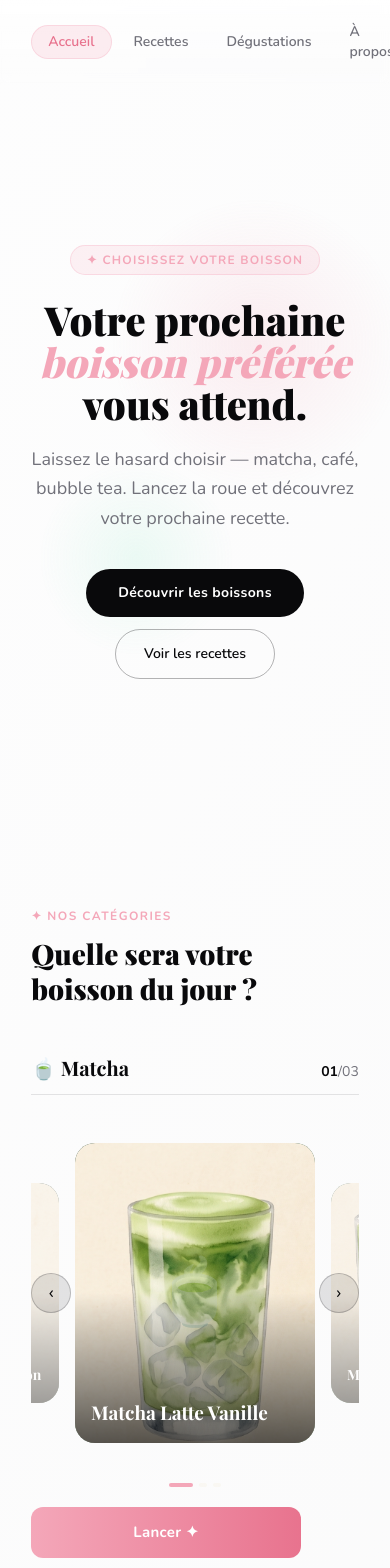
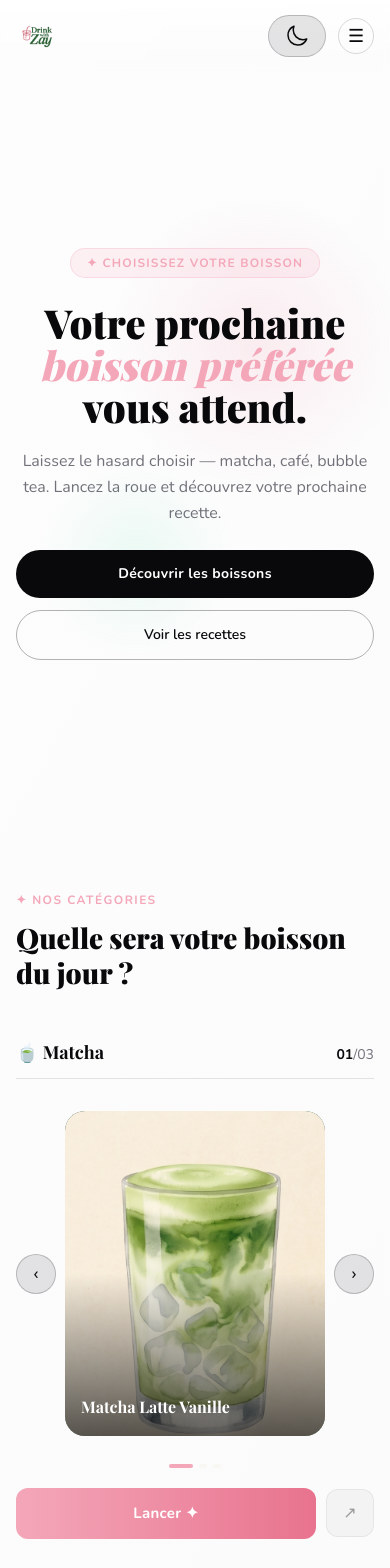
Before and after one commit to Kouceyla/DrinkwithZayy, a React (Vite) app: page / in a window 390 px wide. Shown: the top 1568 px of the page. Built offline with nearby package versions, Linux system fonts and the light colour scheme; a web font is replaced by a local one.

Commit message:
refactor: adjust padding and margins for improved layout across multiple components

```diff
--- a/src/App.jsx
+++ b/src/App.jsx
@@ -30,7 +30,7 @@ function HomePage() {
         onDiscoverClick={() => document.getElementById("roues")?.scrollIntoView({ behavior: "smooth" })}
       />
 
-      <section id="roues" className="px-[8vw] pt-16 pb-20">
+      <section id="roues" className="px-4 md:px-[8vw] pt-12 md:pt-16 pb-16 md:pb-20">
         <ScrollReveal>
           <p className="text-xs font-bold tracking-[.12em] uppercase text-brand-pink mb-3">✦ Nos catégories</p>
           <h2 className="font-serif text-[clamp(1.75rem,3.5vw,2.75rem)] font-black text-foreground leading-tight mb-12 max-w-lg">
--- a/src/components/DrinkCarousel.jsx
+++ b/src/components/DrinkCarousel.jsx
@@ -1,4 +1,4 @@
-import React, { useState } from "react";
+import React, { useState, useEffect } from "react";
 import { toast } from "sonner";
 import { motion } from "framer-motion";
 
@@ -22,6 +22,13 @@ function DrinkCarousel({ id, title, emoji, items, onDrinkSelected }) {
   const [dir, setDir] = useState(1);
   const [spinning, setSpinning] = useState(false);
   const [settled, setSettled] = useState(false);
+  const [vw, setVw] = useState(() => typeof window !== "undefined" ? window.innerWidth : 768);
+
+  useEffect(() => {
+    const fn = () => setVw(window.innerWidth);
+    window.addEventListener("resize", fn, { passive: true });
+    return () => window.removeEventListener("resize", fn);
+  }, []);
 
   const go = (idx, d = 1) => { if (!spinning) { setDir(d); setCur(((idx % n) + n) % n); } };
 
@@ -44,48 +51,62 @@ function DrinkCarousel({ id, title, emoji, items, onDrinkSelected }) {
     });
   };
 
+  const isMobile = vw < 640;
   const slots = [(cur - 1 + n) % n, cur, (cur + 1) % n];
+  const cW = isMobile ? Math.min(vw - 96, 260) : 240;
+  const cH = isMobile ? Math.round(cW * 1.25) : 300;
 
   return (
     <div className="w-full">
-      <div className="flex items-baseline justify-between pb-3 border-b border-foreground/10 mb-7">
-        <span className="font-serif text-xl font-bold text-foreground">{emoji} {title}</span>
+      <div className="flex items-baseline justify-between pb-3 border-b border-foreground/10 mb-6">
+        <span className="font-serif text-lg md:text-xl font-bold text-foreground">{emoji} {title}</span>
         <span className="text-sm text-muted-foreground">
           <span className="text-foreground font-bold">{String(cur + 1).padStart(2, "0")}</span>
           /{String(n).padStart(2, "0")}
         </span>
       </div>
 
-      <div className="relative flex items-center justify-center h-[340px] overflow-hidden">
+      {/* Carousel */}
+      <div className="relative flex items-center justify-center overflow-hidden"
+        style={{ height: isMobile ? cH + 16 : 340 }}>
         <Arrow side="l" onClick={() => go(cur - 1, -1)} disabled={spinning} />
-        <div className="flex items-center justify-center gap-4 w-full px-12">
-          {slots.map((idx, pos) => {
+
+        <div className={`flex items-center justify-center w-full ${isMobile ? "px-10" : "gap-4 px-12"}`}>
+          {(isMobile ? [1] : [0, 1, 2]).map((pos) => {
+            const idx = slots[pos];
             const center = pos === 1;
             return (
               <motion.div key={center ? `c-${cur}` : `${pos}-${idx}`}
                 className="relative flex-shrink-0 rounded-[20px] overflow-hidden cursor-pointer"
                 style={{ background: pals[idx % pals.length], zIndex: center ? 3 : 2 }}
                 initial={center ? { x: dir * 80, opacity: 0.3 } : false}
-                animate={{ x: 0, width: center ? 240 : 170, height: center ? 300 : 220, opacity: center ? 1 : 0.55 }}
+                animate={{ x: 0, width: center ? cW : 170, height: center ? cH : 220, opacity: center ? 1 : 0.55 }}
                 transition={{ duration: 0.35, ease: [0.34, 1.2, 0.64, 1] }}
                 onClick={() => { if (pos === 0) go(cur - 1, -1); if (pos === 2) go(cur + 1, 1); }}>
                 <img src={items[idx].image} alt={items[idx].name}
                   className="absolute inset-0 w-full h-full object-cover"
                   onError={(e) => { e.currentTarget.style.display = "none"; }} />
-                <div className="absolute inset-0 flex items-center justify-center" style={{ fontSize: center ? "4rem" : "2.5rem", opacity: 0.25 }}>{emoji}</div>
-                <div className="absolute inset-0" style={{ background: "linear-gradient(to top,rgba(0,0,0,.65) 0%,transparent 50%)" }} />
+                <div className="absolute inset-0 flex items-center justify-center"
+                  style={{ fontSize: center ? (isMobile ? "3rem" : "4rem") : "2.5rem", opacity: 0.25 }}>{emoji}</div>
+                <div className="absolute inset-0"
+                  style={{ background: "linear-gradient(to top,rgba(0,0,0,.65) 0%,transparent 50%)" }} />
                 {center && (
                   <div className="absolute inset-0 pointer-events-none overflow-hidden" style={{ zIndex: 5 }}>
-                    <div className="absolute top-0 bottom-0 w-1/3" style={{ background: "linear-gradient(90deg,transparent,rgba(255,255,255,.07),transparent)", animation: "shimmer 3.5s ease-in-out infinite" }} />
+                    <div className="absolute top-0 bottom-0 w-1/3"
+                      style={{ background: "linear-gradient(90deg,transparent,rgba(255,255,255,.07),transparent)", animation: "shimmer 3.5s ease-in-out infinite" }} />
                   </div>
                 )}
                 <div className="absolute bottom-0 left-0 right-0 p-4 z-10">
-                  <span className="font-serif font-bold text-white leading-tight" style={{ fontSize: center ? "1.1875rem" : ".875rem" }}>{items[idx].name}</span>
+                  <span className="font-serif font-bold text-white leading-tight"
+                    style={{ fontSize: center ? (isMobile ? "1rem" : "1.1875rem") : ".875rem" }}>
+                    {items[idx].name}
+                  </span>
                 </div>
               </motion.div>
             );
           })}
         </div>
+
         <Arrow side="r" onClick={() => go(cur + 1, 1)} disabled={spinning} />
       </div>
 
@@ -102,7 +123,7 @@ function DrinkCarousel({ id, title, emoji, items, onDrinkSelected }) {
           {spinning ? "En cours..." : "Lancer ✦"}
         </button>
         <button
-          className={`share-button w-12 h-12 flex items-center justify-center rounded-xl bg-foreground/[.08] border border-foreground/15 text-foreground hover:bg-foreground/[.18] transition-all ${settled ? "visible" : ""}`}
+          className={`w-12 h-12 flex items-center justify-center rounded-xl bg-foreground/[.08] border border-foreground/15 text-foreground hover:bg-foreground/[.18] transition-all ${settled ? "opacity-100" : "opacity-40"}`}
           onClick={() => settled && window.open(`https://twitter.com/intent/tweet?text=${encodeURIComponent(`Je viens de tirer "${items[cur].name}" sur Drink with Zay ! 🍹`)}`, "_blank")}>
           ↗
         </button>
--- a/src/components/HeroSection.jsx
+++ b/src/components/HeroSection.jsx
@@ -17,7 +17,7 @@ function HeroSection({ onDiscoverClick }) {
   }, []);
 
   return (
-    <section className="relative min-h-screen grid grid-cols-1 md:grid-cols-2 items-center px-[8vw] gap-12 overflow-hidden pt-20">
+    <section className="relative min-h-screen grid grid-cols-1 md:grid-cols-2 items-center px-4 md:px-[8vw] gap-8 md:gap-12 overflow-hidden pt-16 md:pt-20">
 
       {/* Orbes ambiants */}
       <div className="absolute top-1/4 left-1/4 w-72 h-72 rounded-full pointer-events-none"
@@ -39,16 +39,16 @@ function HeroSection({ onDiscoverClick }) {
           <em className="italic text-brand-pink">boisson préférée</em><br />
           vous attend.
         </motion.h1>
-        <motion.p variants={fadeUp} className="text-muted-foreground text-lg leading-relaxed mb-9 max-w-md mx-auto md:mx-0">
+        <motion.p variants={fadeUp} className="text-muted-foreground text-base md:text-lg leading-relaxed mb-6 md:mb-9 max-w-md mx-auto md:mx-0">
           Laissez le hasard choisir — matcha, café, bubble tea. Lancez la roue et découvrez votre prochaine recette.
         </motion.p>
-        <motion.div variants={fadeUp} className="flex gap-3 flex-wrap items-center justify-center md:justify-start">
+        <motion.div variants={fadeUp} className="flex flex-col sm:flex-row gap-3 items-stretch sm:items-center justify-center md:justify-start">
           <button onClick={onDiscoverClick}
-            className="bg-foreground text-background rounded-full px-8 py-3.5 text-sm font-bold tracking-wide hover:bg-brand-pink hover:text-white transition-all hover:-translate-y-0.5 hover:shadow-lg hover:shadow-brand-pink/30">
+            className="bg-foreground text-background rounded-full px-8 py-3.5 text-sm font-bold tracking-wide hover:bg-brand-pink hover:text-white transition-all hover:-translate-y-0.5 hover:shadow-lg hover:shadow-brand-pink/30 text-center">
             Découvrir les boissons
           </button>
           <Link to="/recettes"
-            className="border border-foreground/30 text-foreground rounded-full px-7 py-3.5 text-sm font-semibold hover:border-foreground hover:bg-foreground/10 transition-all">
+            className="border border-foreground/30 text-foreground rounded-full px-7 py-3.5 text-sm font-semibold hover:border-foreground hover:bg-foreground/10 transition-all text-center">
             Voir les recettes
           </Link>
         </motion.div>
--- a/src/components/NavBar.jsx
+++ b/src/components/NavBar.jsx
@@ -1,5 +1,6 @@
 import React, { useEffect, useState } from "react";
 import { NavLink } from "react-router-dom";
+import { motion, AnimatePresence } from "framer-motion";
 import ThemeToggle from "./ThemeToggle";
 
 const links = [
@@ -11,6 +12,7 @@ const links = [
 
 function NavBar({ sticky = false }) {
   const [scrolled, setScrolled] = useState(false);
+  const [open, setOpen] = useState(false);
 
   useEffect(() => {
     if (!sticky) return;
@@ -19,7 +21,13 @@ function NavBar({ sticky = false }) {
     return () => window.removeEventListener("scroll", fn);
   }, [sticky]);
 
-  const base = sticky
+  useEffect(() => {
+    const fn = () => { if (window.innerWidth >= 768) setOpen(false); };
+    window.addEventListener("resize", fn);
+    return () => window.removeEventListener("resize", fn);
+  }, []);
+
+  const bar = sticky
     ? `fixed top-0 left-0 right-0 z-50 transition-all duration-300 ${
         scrolled
           ? "bg-background/95 backdrop-blur-md shadow-sm border-b border-foreground/10"
@@ -27,38 +35,67 @@ function NavBar({ sticky = false }) {
       }`
     : "sticky top-0 z-50 bg-background/95 backdrop-blur-sm border-b border-foreground/10";
 
+  const linkCls = ({ isActive }) =>
+    `px-4 py-1.5 rounded-full text-sm font-semibold transition-all duration-200 ${
+      isActive
+        ? "bg-brand-pink/20 text-brand-pink-dark dark:text-brand-pink border border-brand-pink/30"
+        : "text-muted-foreground hover:text-foreground hover:bg-foreground/8"
+    }`;
+
+  const mobileLinkCls = ({ isActive }) =>
+    `px-4 py-3 rounded-xl text-base font-semibold transition-all ${
+      isActive
+        ? "bg-brand-pink/15 text-brand-pink border border-brand-pink/20"
+        : "text-muted-foreground hover:text-foreground hover:bg-foreground/8"
+    }`;
+
   return (
-    <nav className={`${base} flex items-center justify-between px-[8vw] py-[14px]`}>
-      <NavLink to="/">
-        <img
-          src="/images/logo.png"
-          alt="Drink with Zay"
-          className="h-14 dark:brightness-[1.3] transition-all"
-        />
-      </NavLink>
+    <nav className={bar}>
+      <div className="flex items-center justify-between px-4 md:px-[8vw] py-[14px]">
+        <NavLink to="/" onClick={() => setOpen(false)}>
+          <img src="/images/logo.png" alt="Drink with Zay"
+            className="h-11 md:h-14 dark:brightness-[1.3] transition-all" />
+        </NavLink>
 
-      <div className="flex items-center gap-1.5">
-        {links.map(({ to, label, exact }) => (
-          <NavLink
-            key={to}
-            to={to}
-            end={exact}
-            className={({ isActive }) =>
-              `px-4 py-1.5 rounded-full text-sm font-semibold transition-all duration-200 ${
-                isActive
-                  ? "bg-brand-pink/20 text-brand-pink-dark dark:text-brand-pink border border-brand-pink/30"
-                  : "text-muted-foreground hover:text-foreground hover:bg-foreground/8"
-              }`
-            }
-          >
-            {label}
-          </NavLink>
-        ))}
+        {/* Desktop */}
+        <div className="hidden md:flex items-center gap-1.5">
+          {links.map(({ to, label, exact }) => (
+            <NavLink key={to} to={to} end={exact} className={linkCls}>{label}</NavLink>
+          ))}
+          <div className="ml-2"><ThemeToggle /></div>
+        </div>
 
-        <div className="ml-2">
+        {/* Mobile controls */}
+        <div className="flex md:hidden items-center gap-3">
           <ThemeToggle />
+          <button onClick={() => setOpen((v) => !v)}
+            className="w-9 h-9 flex items-center justify-center rounded-full bg-foreground/8 border border-foreground/15 text-foreground transition-all hover:bg-foreground/15"
+            aria-label={open ? "Fermer le menu" : "Ouvrir le menu"}>
+            <span className="text-lg leading-none">{open ? "✕" : "☰"}</span>
+          </button>
         </div>
       </div>
+
+      {/* Mobile dropdown */}
+      <AnimatePresence>
+        {open && (
+          <motion.div
+            initial={{ opacity: 0, height: 0 }}
+            animate={{ opacity: 1, height: "auto" }}
+            exit={{ opacity: 0, height: 0 }}
+            transition={{ duration: 0.22, ease: [0.22, 1, 0.36, 1] }}
+            className="md:hidden overflow-hidden bg-background/98 backdrop-blur-md border-b border-foreground/10">
+            <div className="px-4 py-3 flex flex-col gap-1">
+              {links.map(({ to, label, exact }) => (
+                <NavLink key={to} to={to} end={exact}
+                  onClick={() => setOpen(false)} className={mobileLinkCls}>
+                  {label}
+                </NavLink>
+              ))}
+            </div>
+          </motion.div>
+        )}
+      </AnimatePresence>
     </nav>
   );
 }
--- a/src/pages/AProposPage.jsx
+++ b/src/pages/AProposPage.jsx
@@ -16,7 +16,7 @@ function AProposPage() {
       <CursorGlow />
       <NavBar />
 
-      <main className="px-[8vw] py-20 max-w-3xl mx-auto">
+      <main className="px-4 md:px-[8vw] py-12 md:py-20 max-w-3xl mx-auto">
         <motion.div initial="hidden" animate="visible" variants={stagger} className="flex flex-col gap-8">
 
           <motion.div variants={fadeUp}>
@@ -36,8 +36,8 @@ function AProposPage() {
             Ce site, c'est ma façon de partager cette passion — tester des boissons, que ce soit dans un coffee shop découvert au hasard d'une balade ou dans ma propre cuisine un dimanche matin. J'aime autant l'expérience d'un endroit bien pensé que le plaisir de reproduire une recette chez moi et de la peaufiner jusqu'à ce qu'elle soit exactement comme je la veux.
           </motion.p>
 
-          <motion.div variants={fadeUp} className="rounded-2xl bg-brand-pink/10 border border-brand-pink/20 p-7 flex flex-col gap-3">
-            <p className="font-serif text-2xl font-black text-foreground">Barista à mes heures perdues ☕</p>
+          <motion.div variants={fadeUp} className="rounded-2xl bg-brand-pink/10 border border-brand-pink/20 p-5 md:p-7 flex flex-col gap-3">
+            <p className="font-serif text-xl md:text-2xl font-black text-foreground">Barista à mes heures perdues ☕</p>
             <p className="text-muted-foreground leading-relaxed">
               J'ai appris à me faire mes propres lattes, à maîtriser la mousse de lait, à doser le sirop au millilitre près. Ce que j'aime dans le fait de préparer soi-même ses boissons, c'est qu'on devient exigeante — et qu'on ne peut plus jamais accepter quelque chose de médiocre sans le remarquer.
             </p>
--- a/src/pages/DegustationsPage.jsx
+++ b/src/pages/DegustationsPage.jsx
@@ -200,7 +200,7 @@ function DegustationsPage() {
 
       <NavBar />
 
-      <main className="px-[8vw] py-16">
+      <main className="px-4 md:px-[8vw] py-12 md:py-16">
         <motion.div initial="hidden" animate="visible" variants={stagger} className="mb-10">
           <motion.p variants={fadeUp} className="text-xs font-bold tracking-[.12em] uppercase text-brand-pink mb-3">
             ✦ Journal de dégustation
@@ -208,7 +208,7 @@ function DegustationsPage() {
           <motion.h1 variants={fadeUp} className="font-serif text-[clamp(2rem,4vw,3.5rem)] font-black text-foreground leading-tight mb-4 max-w-xl">
             Boissons goûtées
           </motion.h1>
-          <motion.p variants={fadeUp} className="text-muted-foreground text-lg max-w-lg">
+          <motion.p variants={fadeUp} className="text-muted-foreground text-base md:text-lg max-w-lg">
             Nos découvertes dans les coffee shops — notées par Zay et Kouceyla.
           </motion.p>
         </motion.div>
--- a/src/pages/RecipesPage.jsx
+++ b/src/pages/RecipesPage.jsx
@@ -1,9 +1,8 @@
 import React, { useState } from "react";
-import { Link } from "react-router-dom";
 import { motion } from "framer-motion";
 import { wheelData } from "../wheelData";
 import { ThemeProvider } from "../components/ThemeProvider";
-import ThemeToggle from "../components/ThemeToggle";
+import NavBar from "../components/NavBar";
 import ScrollReveal from "../components/ScrollReveal";
 import CursorGlow from "../components/CursorGlow";
 import { RecipeCard } from "../components/RecipeCard";
@@ -33,31 +32,30 @@ function RecipesPage() {
   return (
     <ThemeProvider>
       <CursorGlow />
-      <nav className="sticky top-0 z-50 flex items-center justify-between px-[8vw] py-[18px] bg-background/95 backdrop-blur-sm border-b border-foreground/10">
-        <Link to="/">
-          <img src="/images/logo.png" alt="Drink with Zay" className="h-16 dark:brightness-[1.3] transition-all" />
-        </Link>
-        <div className="flex items-center gap-4">
-          <Link to="/" className="text-sm font-semibold text-muted-foreground hover:text-foreground transition-colors">← Les roues</Link>
-          <ThemeToggle />
-        </div>
-      </nav>
+      <NavBar />
 
-      <main className="px-[8vw] py-16">
+      <main className="px-4 md:px-[8vw] py-12 md:py-16">
         <motion.div initial="hidden" animate="visible" variants={stagger}>
-          <motion.p variants={fadeUp} className="text-xs font-bold tracking-[.12em] uppercase text-brand-pink mb-3">✦ Toutes les recettes</motion.p>
-          <motion.h1 variants={fadeUp} className="font-serif text-[clamp(2rem,4vw,3.5rem)] font-black text-foreground leading-tight mb-4 max-w-xl">Explorez nos créations</motion.h1>
-          <motion.p variants={fadeUp} className="text-muted-foreground text-lg mb-8 max-w-lg">Toutes les recettes pour reproduire vos boissons préférées chez vous.</motion.p>
+          <motion.p variants={fadeUp} className="text-xs font-bold tracking-[.12em] uppercase text-brand-pink mb-3">
+            ✦ Toutes les recettes
+          </motion.p>
+          <motion.h1 variants={fadeUp}
+            className="font-serif text-[clamp(2rem,6vw,3.5rem)] font-black text-foreground leading-tight mb-4 max-w-xl">
+            Explorez nos créations
+          </motion.h1>
+          <motion.p variants={fadeUp} className="text-muted-foreground text-base md:text-lg mb-8 max-w-lg">
+            Toutes les recettes pour reproduire vos boissons préférées chez vous.
+          </motion.p>
 
-          <motion.div variants={fadeUp} className="flex gap-3 flex-wrap mb-12">
+          <motion.div variants={fadeUp} className="flex flex-col sm:flex-row gap-3 mb-12">
             <input
-              type="search" placeholder="Rechercher une boisson..." value={query}
+              type="search" placeholder="Rechercher une boisson…" value={query}
               onChange={(e) => setQuery(e.target.value)}
-              className="flex-1 min-w-[200px] bg-card border border-border/30 rounded-full px-5 py-2.5 text-sm text-foreground placeholder:text-muted-foreground focus:outline-none focus:border-brand-pink/50 transition-colors"
+              className="flex-1 bg-card border border-border/30 rounded-full px-5 py-2.5 text-sm text-foreground placeholder:text-muted-foreground focus:outline-none focus:border-brand-pink/50 transition-colors"
             />
             <button
               onClick={() => setShowFavs((v) => !v)}
-              className={`rounded-full px-5 py-2.5 text-sm font-semibold transition-all ${
+              className={`rounded-full px-5 py-2.5 text-sm font-semibold transition-all whitespace-nowrap ${
                 showFavs
                   ? "bg-brand-pink text-white shadow-lg shadow-brand-pink/30"
                   : "bg-card border border-border/30 text-muted-foreground hover:border-brand-pink/40"
@@ -69,17 +67,19 @@ function RecipesPage() {
         </motion.div>
 
         {filtered.length === 0 ? (
-          <p className="text-center text-muted-foreground py-20 font-serif italic text-lg">Aucune boisson trouvée…</p>
+          <p className="text-center text-muted-foreground py-20 font-serif italic text-lg">
+            Aucune boisson trouvée…
+          </p>
         ) : (
-          <div className="flex flex-col gap-16">
+          <div className="flex flex-col gap-12 md:gap-16">
             {filtered.map((cat) => (
               <div key={cat.id}>
                 <ScrollReveal>
-                  <h2 className="font-serif text-2xl font-bold text-foreground mb-7 pb-3 border-b border-foreground/10">
+                  <h2 className="font-serif text-xl md:text-2xl font-bold text-foreground mb-6 pb-3 border-b border-foreground/10">
                     {cat.emoji} {cat.title}
                   </h2>
                 </ScrollReveal>
-                <div className="grid grid-cols-1 sm:grid-cols-2 lg:grid-cols-3 gap-6">
+                <div className="grid grid-cols-1 sm:grid-cols-2 lg:grid-cols-3 gap-5 md:gap-6">
                   {cat.items.map((drink, i) => (
                     <RecipeCard key={drink.name} drink={drink} category={cat} delay={i * 80} />
                   ))}
@@ -90,7 +90,9 @@ function RecipesPage() {
         )}
       </main>
 
-      <footer className="text-center py-10 px-4 text-sm text-muted-foreground">Made with ☕ by Zay</footer>
+      <footer className="text-center py-8 md:py-10 px-4 text-sm text-muted-foreground">
+        Made with ☕ by Zay
+      </footer>
     </ThemeProvider>
   );
 }
```
